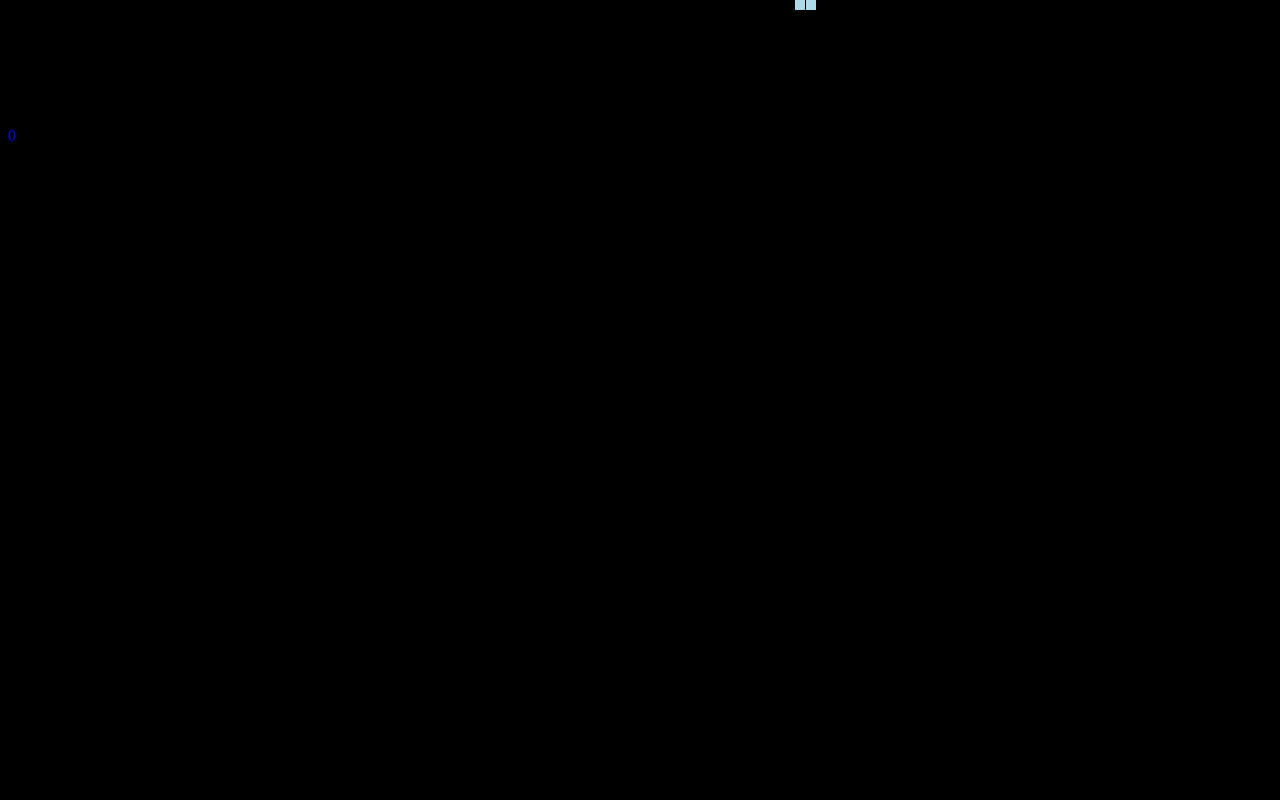
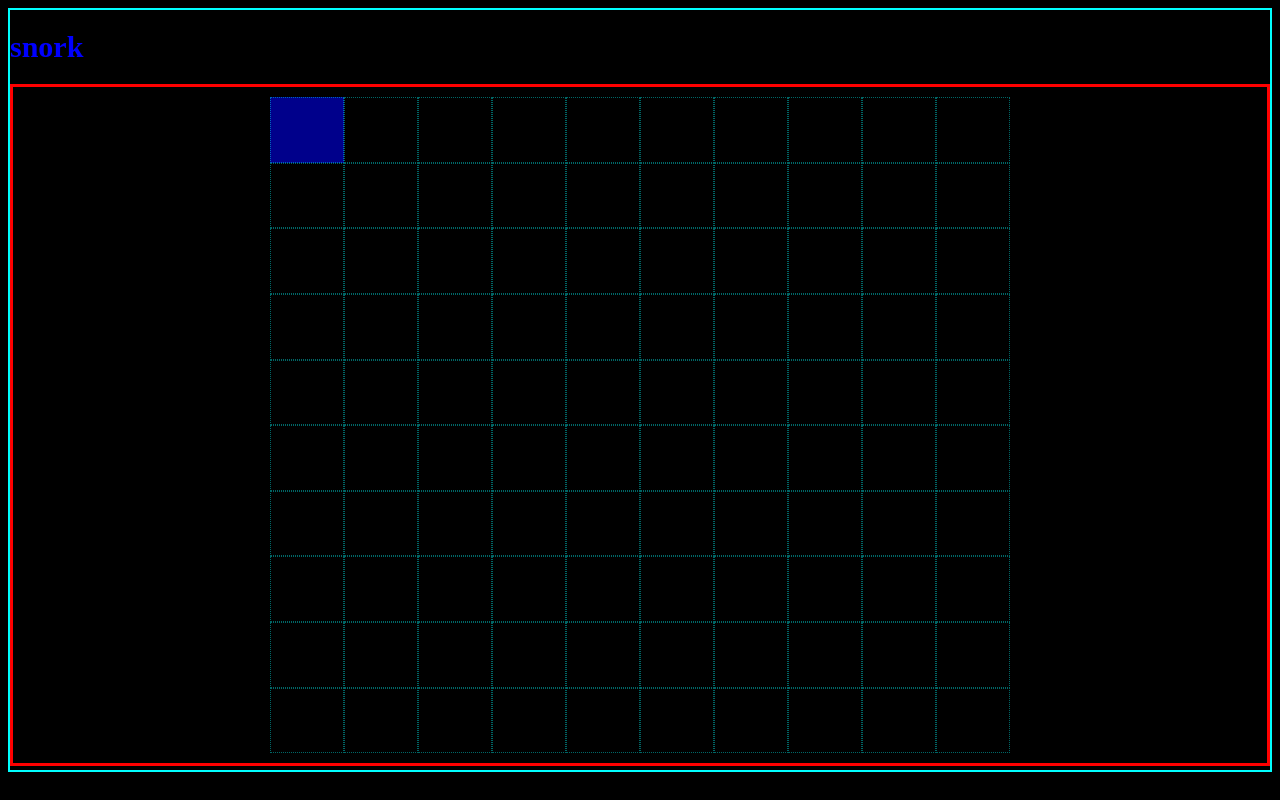
Before and after one commit to AGCB/snork, a React (Create React App) app: page / in a window 1280 px wide. Built offline with nearby package versions, Linux system fonts and the light colour scheme.

Commit message:
merge grid-focus into master. single cell movement works now

```diff
--- a/package.json
+++ b/package.json
@@ -6,6 +6,7 @@
     "@testing-library/jest-dom": "^5.11.5",
     "@testing-library/react": "^11.1.0",
     "@testing-library/user-event": "^12.1.10",
+    "classnames": "^2.2.6",
     "node-sass": "^4.14.1",
     "react": "^17.0.1",
     "react-dom": "^17.0.1",
--- a/src/App.js
+++ b/src/App.js
@@ -1,86 +1,113 @@
-import React, { useState, useEffect } from 'react';
+import React, { useEffect, useState } from 'react';
+import classNames from 'classnames';
 import './App.scss';
 
-function App() {
+function setInitialGrid(size) {
+  let output = [];
+  for(let x = 0; x < size; x++) {
+    let col = [];
+    for (let y = 0; y < size; y++) {
+      col.push({
+        x,
+        y,
+        active: false,
+        hasFood: false,
+      })
+    }
+    output.push(col);
+  }
+  return output;
+}
 
-    // which way is snork facing?
-    let [direction, setDirection ] = useState('right');
-    //
-    // snork is an array of 2element arrays representing X/Y coords.
-    // snork starts with a length of 2
-    let [ snork, setSnork ] = useState([[0,0], [10.5,0]])
-    //
-    //
-    let [ incrementer, setIncrementer ] = useState(0) // for fun.
-
-    // snork listens for up/down/left/right keys
-    useEffect(() => {
-      const handleKeyPress = (e) => {
-        if ( e.key === 'ArrowLeft') {
-          console.log('left arrow');
-          setDirection('left');
-        }
-        if ( e.key === 'ArrowRight') {
-          console.log('right arrow');
-          setDirection('right');
-        }
-        if ( e.key === 'ArrowUp') {
-          console.log('up arrow');
-          setDirection('up');
-        }
-        if ( e.key === 'ArrowDown') {
-          console.log('down arrow');
-          setDirection('down');
-        }
-      }
-      window.addEventListener('keydown', handleKeyPress);
-      return () => window.removeEventListener('keydown', handleKeyPress);
-    })
-
-
-    useEffect(()=> {
-      const offsetMap = {
-        "right": [15,0],
-        "up": [0, -15],
-        "down": [0, 15],
-        "left": [-15, 0],
-      };
-      const snorkInterval = setInterval(()=>{
-        console.log('we are in an interval');
-        // ... to log the incrementer.
-        setIncrementer(incrementer++)
-
-        // currentOffset is nice since I don't have to
-        // create individual if()'s for up/down/left/right.
-        //
-        let currentOffset = offsetMap[direction];
-        let segments = snork.map(seg => {
-          return [seg[0]+currentOffset[0], seg[1]+currentOffset[1]]
-        });
-        setSnork(segments);
-
-      },150);
-      return () => clearInterval(snorkInterval);
-    },[snork])
+function Square({ squareData, snork, setSnork }) {
+  const { active, hasFood, x, y } = squareData;
 
   return (
-    <div className="App">
-      <h1>snork</h1>
-      <h2>snork stats</h2>
-      <p className="incrementer">{incrementer}</p>
-      <div className="snork">
+    <div
+      className={classNames({
+        'square': true,
+        'active': x === snork[0] && y === snork[1],
+        'food': hasFood,
+        })
+      }
+      onClick={e => {
+        console.log(squareData);
+      }}
+      >
+    </div>
+  )
+}
+
+function Column({columnData, snork, setSnork}) {
+  return (
+    <div className="column">
+      {
+        columnData.map((row,i) => {
+          return (
+            <Square
+              key={i}
+              squareData={row}
+              snork={snork}
+              setSnork={setSnork}
+            />
+          )
+        })
+      }
+    </div>
+  )
+}
+
+function App() {
+  const SIZE = 10;
+  let [ grid, setGrid ] = useState(setInitialGrid(SIZE));
+  let [ snork, setSnork ] = useState([0,0]);
+  let [ errorState, setErrorState ] = useState(false);
+
+  useEffect(()=>{
+    function handleKeyPress(e) {
+      console.log('in a key press');
+      const offsets = {
+        'ArrowUp': [0, -1],
+        'ArrowRight': [1, 0],
+        'ArrowLeft': [-1, 0],
+        'ArrowDown': [0, 1],
+      };
+      setSnork([snork[0] + offsets[e.key][0],snork[1] + offsets[e.key][1]])
+      if(!errorState) {
+        if(snork[0] < 0 ||
+          snork[0] > SIZE-1 ||
+          snork[1] < 0 ||
+          snork[1] > SIZE-1) {
+            setErrorState(true)
+          }
+      }
+
+    }
+
+    window.addEventListener("keydown", handleKeyPress);
+    return () => window.removeEventListener("keydown", handleKeyPress);
+
+  },[snork]);
+
+  if(errorState) {
+    return <span style={{"color":"red"}}>LOSE</span>
+  }
+  return (
+
+    <div
+      className="App"
+    >
+      <h1 className="title">snork</h1>
+      <div className="grid">
         {
-          snork.map(segment => {
+          grid.map((col,i) => {
             return (
-              <div
-                className="segment"
-                style={{"position": "absolute",
-                  "left": String(segment[0])+"px",
-                  "top": String(segment[1])+"px",
-                  "width": "10px",
-                  "height": "10px",
-                }}>
-              </div>
+              <Column
+                key={i}
+                columnData={col}
+                snork={snork}
+                setSnork={setSnork}
+              />
             )
           })
         }
--- a/src/App.scss
+++ b/src/App.scss
@@ -1,12 +1,31 @@
 .App {
-  .incrementer {
+  border: 2px solid cyan;
+  height: 95vh;
+  .title {
+    font-size: 30px;
     color: blue;
-    width: 20px;
-    height: 20px;
   }
-  .snork {
-    .segment {
-      background-color: lightBlue;
+  .grid {
+    color: cyan;
+    border: 3px solid red;
+    padding: 10px 0;
+    height: 82vh;
+    display: flex;
+    justify-content: center;
+  .column {
+    display: flex;
+    flex-direction: column;
+    .square {
+      width: 7vw;
+      height: 7vw;
+      max-height: 72px;
+      max-width: 72px;
+      border: 1px dotted rgba(0,255,255,.4);
+
+      &.active {
+        background-color: darkblue;
+      }
     }
   }
+  }
 }
--- a/src/index.scss
+++ b/src/index.scss
@@ -1,3 +1,4 @@
 body {
   background-color: black;
+  height: 100%;
 }
```
Also changed, not shown: 1 other file (tests, documents, lock files or other folders).
